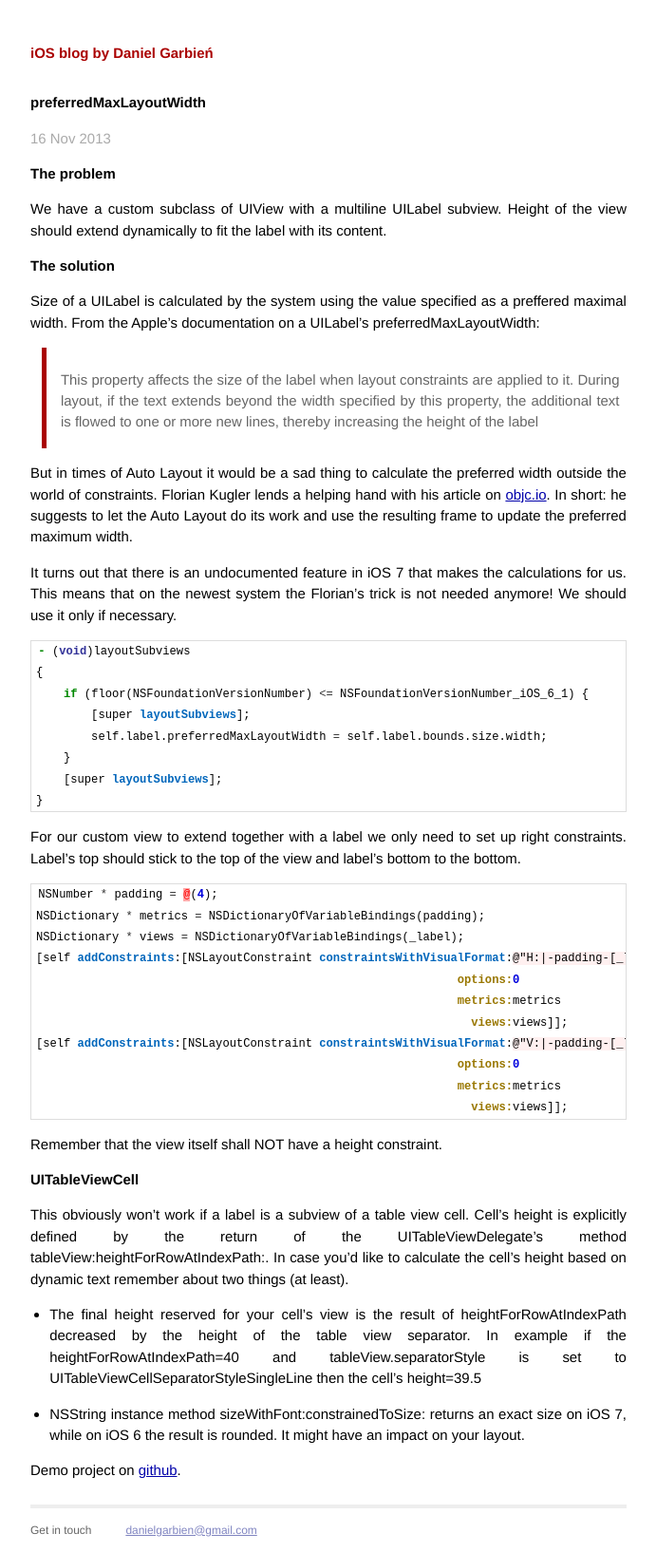
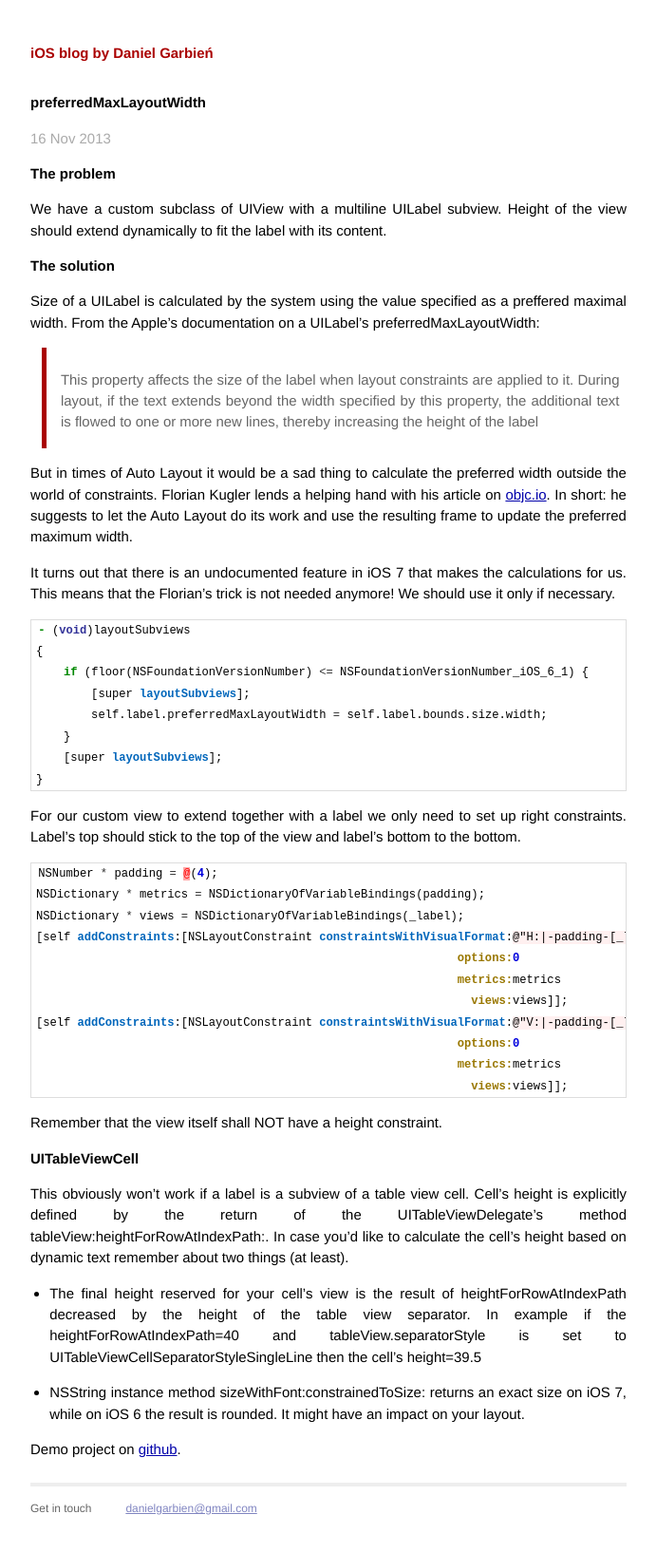
Before and after one commit to danielgarbien/danielgarbien.github.io, a Jekyll site: the page built from _posts/2013-11-16-preferredMaxLayoutWidth.markdown, in a window 1280 px wide. Shown: the whole page at 95% size, without its empty margins (294-985 px from the left). Built offline with Jekyll 4.4.1, drawn with Linux system fonts in a browser that asks for light colours; Markdown is read by kramdown in place of the engine named in the settings; after the commit the page ends 1612 px from its top, so only the background shows below that.

Commit message:
Grammar correction

````diff
--- a/_posts/2013-11-16-preferredMaxLayoutWidth.markdown
+++ b/_posts/2013-11-16-preferredMaxLayoutWidth.markdown
@@ -17,7 +17,7 @@ Size of a UILabel is calculated by the system using the value specified as a pre
 
 But in times of Auto Layout it would be a sad thing to calculate the preferred width outside the world of constraints. Florian Kugler lends a helping hand with his article on [objc.io][objc_issue]. In short: he suggests to let the Auto Layout do its work and use the resulting frame to update the preferred maximum width.
 
-It turns out that there is an undocumented feature in iOS 7 that makes the calculations for us. This means that on the newest system the Florian's trick is not needed anymore! We should use it only if necessary.
+It turns out that there is an undocumented feature in iOS 7 that makes the calculations for us. This means that the Florian's trick is not needed anymore! We should use it only if necessary.
 
 ``` objc
 - (void)layoutSubviews
````
